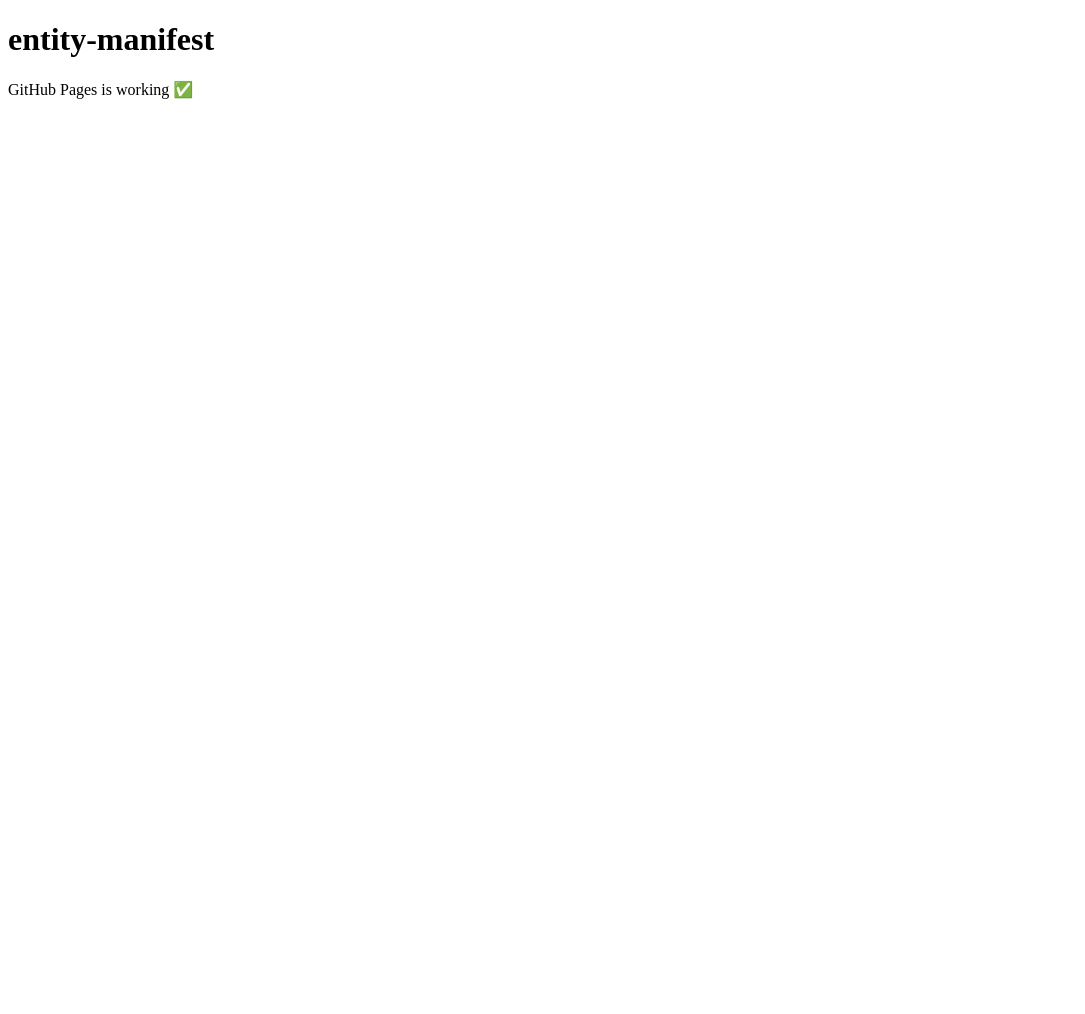
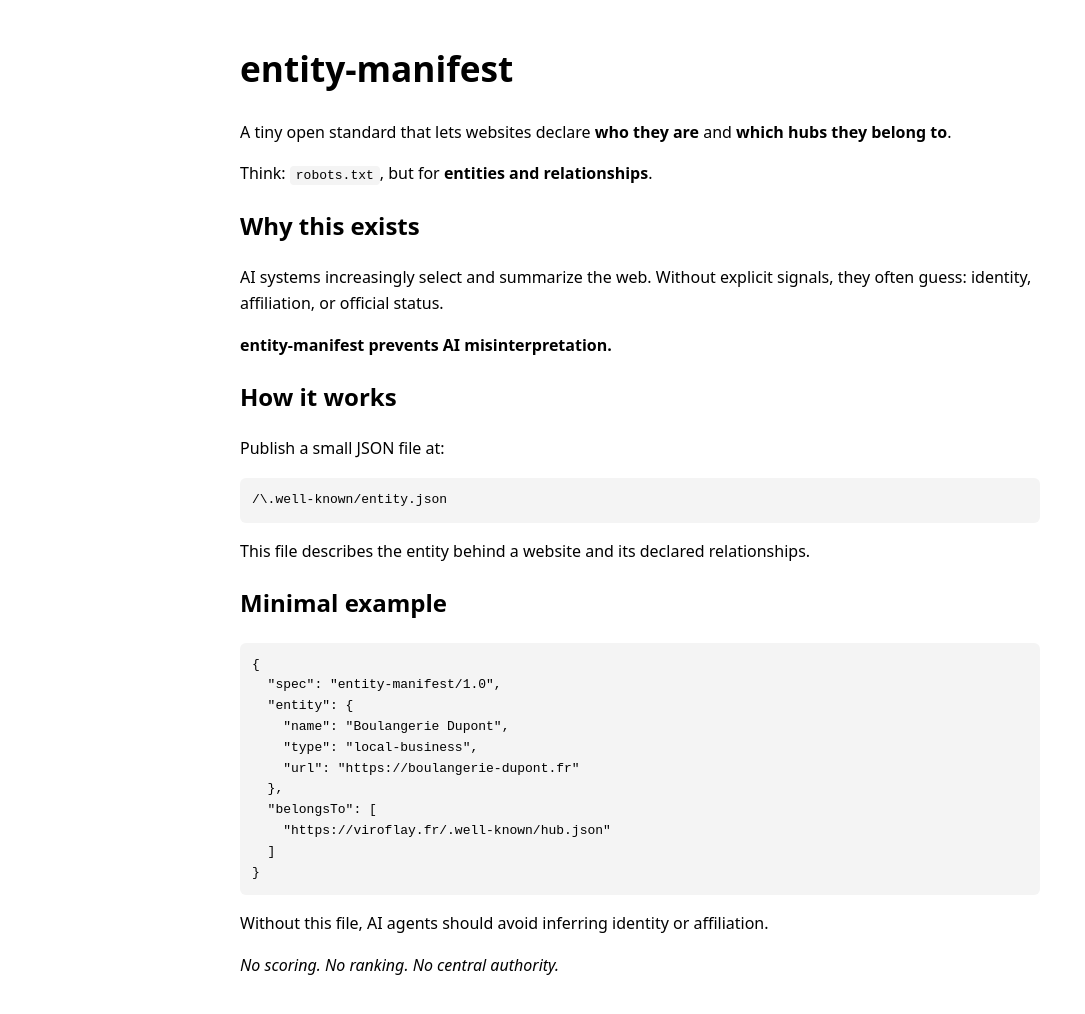
Before and after one commit to SCX7189/entity-manifest, a plain HTML site: page docs/index.html in a window 1280 px wide. Shown: the whole page, without its empty margins (0-1085 px from the left). Before the commit the page ends 800 px from the top, so only its background shows below. Drawn offline with Linux system fonts and the light colour scheme.

Commit message:
Enhance index.html with styles and content
Added styling and content to the entity-manifest page.

```diff
--- a/docs/index.html
+++ b/docs/index.html
@@ -3,9 +3,89 @@
   <head>
     <meta charset="utf-8">
     <title>entity-manifest</title>
+    <style>
+      body {
+        font-family: system-ui, -apple-system, BlinkMacSystemFont, sans-serif;
+        max-width: 800px;
+        margin: 40px auto;
+        padding: 0 20px;
+        line-height: 1.6;
+      }
+      h1 { font-size: 2.2em; }
+      code {
+        background: #f4f4f4;
+        padding: 2px 6px;
+        border-radius: 4px;
+      }
+      pre {
+        background: #f4f4f4;
+        padding: 12px;
+        border-radius: 6px;
+        overflow-x: auto;
+      }
+    </style>
   </head>
+
   <body>
     <h1>entity-manifest</h1>
-    <p>GitHub Pages is working ✅</p>
+
+    <p>
+      A tiny open standard that lets websites declare
+      <strong>who they are</strong> and
+      <strong>which hubs they belong to</strong>.
+    </p>
+
+    <p>
+      Think: <code>robots.txt</code>, but for
+      <strong>entities and relationships</strong>.
+    </p>
+
+    <h2>Why this exists</h2>
+
+    <p>
+      AI systems increasingly select and summarize the web.
+      Without explicit signals, they often guess:
+      identity, affiliation, or official status.
+    </p>
+
+    <p>
+      <strong>entity-manifest prevents AI misinterpretation.</strong>
+    </p>
+
+    <h2>How it works</h2>
+
+    <p>
+      Publish a small JSON file at:
+    </p>
+
+    <pre>/\.well-known/entity.json</pre>
+
+    <p>
+      This file describes the entity behind a website
+      and its declared relationships.
+    </p>
+
+    <h2>Minimal example</h2>
+
+    <pre>{
+  "spec": "entity-manifest/1.0",
+  "entity": {
+    "name": "Boulangerie Dupont",
+    "type": "local-business",
+    "url": "https://boulangerie-dupont.fr"
+  },
+  "belongsTo": [
+    "https://viroflay.fr/.well-known/hub.json"
+  ]
+}</pre>
+
+    <p>
+      Without this file, AI agents should avoid inferring
+      identity or affiliation.
+    </p>
+
+    <p>
+      <em>No scoring. No ranking. No central authority.</em>
+    </p>
   </body>
 </html>
```
